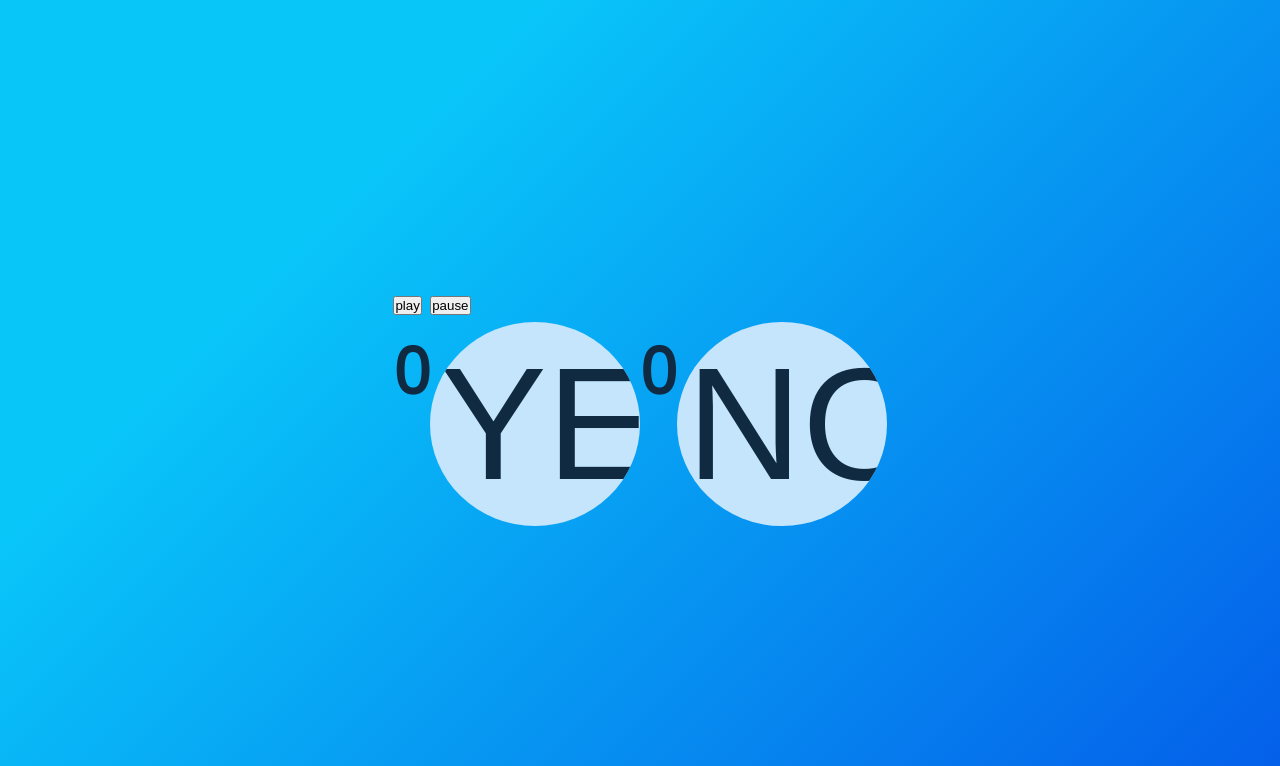
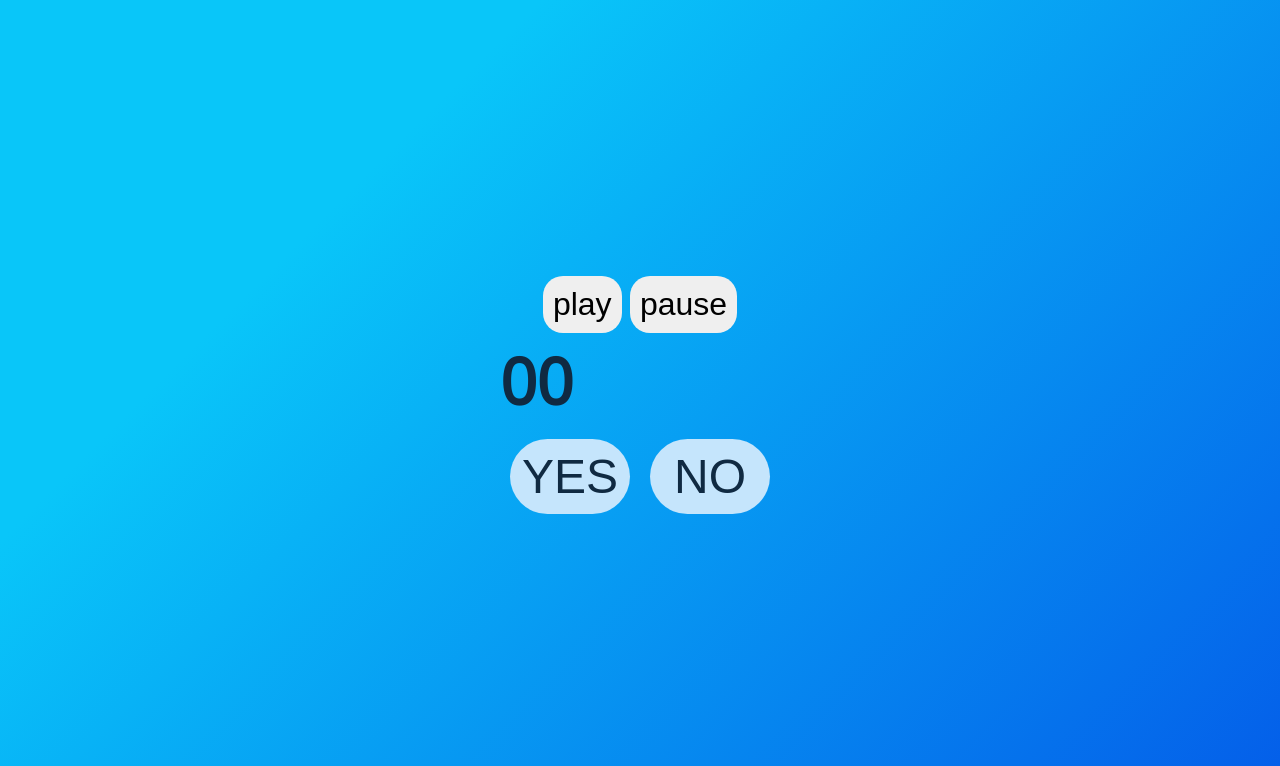
Before and after one commit to anhqm110/spotify-gtkya, a Flask app: template templates/poll.html in a window 1280 px wide. Shown: the top 766 px of the page. Run offline with Flask 2, Linux system fonts and the light colour scheme; the template is opened without the code that fills it: most values are stand-ins (such as "Sample title", 1, 10 or a date in 2020).

Commit message:
css changes

```diff
--- a/static/styles/style.css
+++ b/static/styles/style.css
@@ -99,6 +99,16 @@ body {
   padding: 4px;
 }
 
+#poll_form {
+  display: grid;
+  justify-items: center;
+  align-items: center;
+}
+
+#option_bar {
+  display: grid;
+}
+
 button {
   width: auto;
   padding: 5px;
@@ -106,18 +116,64 @@ button {
   margin: 20px;
 }
 
+.song_buttons {
+  font-size:2rem;
+  border: none;
+  border-radius: 20px;
+  padding: 10px;
+  transition-duration: 0.4s;
+  cursor: pointer;
+}
+
+input#play_button:hover {
+  background-color:var(--clr-green-dark);
+  color: white;
+}
+
+input#pause_button:hover {
+  background-color:orange;
+  color: white;
+}
+
 #option_bar {
+  display: grid;
+}
+
+#like_dislike_values {
   display: flex;
+  width: 100%;
+  justify-items: center;
+  align-self: center;
+}
+
+#options {
+  width: 150%;
+  display: flex;
+  justify-items: center;
+  align-self: center;
 }
 
 .option_buttons {
   background: var(--clr-primary-9);
   color: var(--clr-grey-1);
   border: none;
-  font-size: 10rem;
+  font-size: 3rem;
   padding: 10px;
-  border-radius: 100%;
-  width: 210px;
+  margin: 10px;
+  border-radius: 50px;
+  width: 120px;
+  transition-duration: 0.4s;
+  cursor: pointer;
+}
+
+input#like:hover{
+  background-color: var(--clr-green-dark);
+  color: white;
+}
+
+input#dislike:hover{
+  background-color: orange;
+  color: white;
 }
 
 #artist_profile {
--- a/templates/poll.html
+++ b/templates/poll.html
@@ -50,10 +50,15 @@
         </div>
 
         <div id="option_bar">
+          <div id="like_dislike_values">
           <h1 id="like-display">0</h1>
+          <h1 id="dislike-display">0</h1>
+          </div>
+
+          <div id="options">
           <input type="submit" name="submit_button" class="option_buttons" id="like" onclick="incrementLike()" value="YES"><br>
-          <h1 id="dislike-display">0</h1>
           <input type="submit" name="submit_button" class="option_buttons" id="dislike" onclick="incrementDislike()" value="NO"><br>
+          </div>
         </div>
         <!--
         <div id="completion_bar">
```
